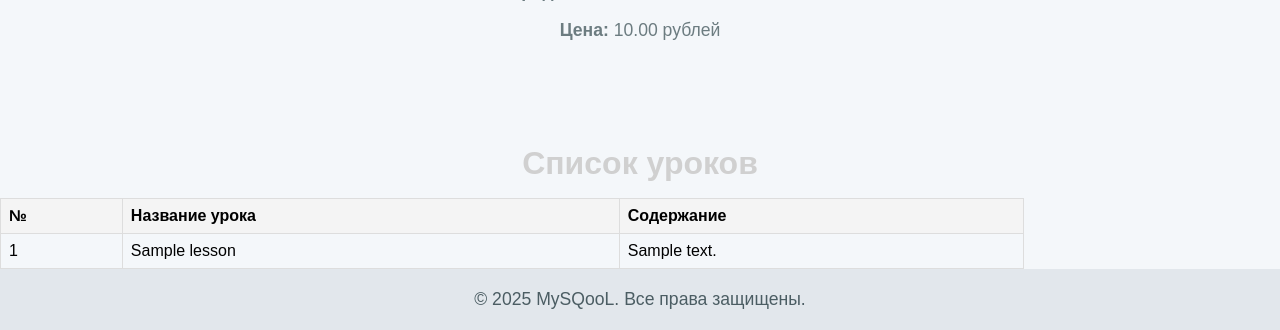
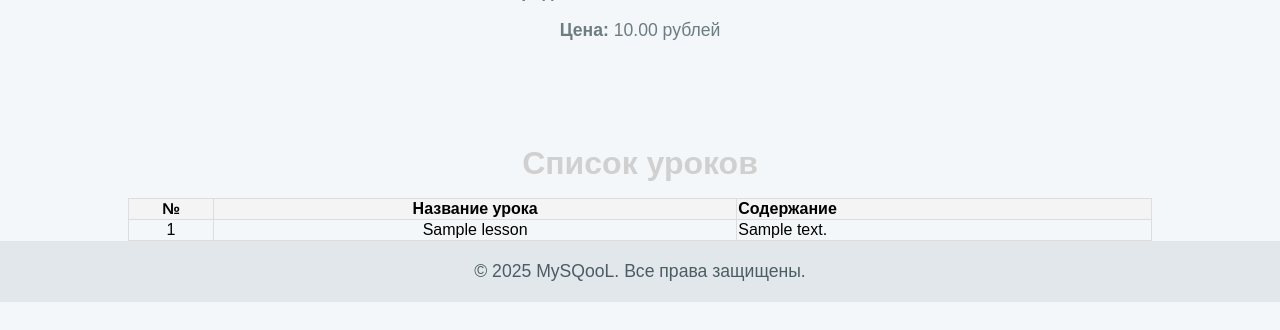
Before and after one commit to anastasia-kav/mysqool, a Django app: page /courses/1/ in a window 1280 px wide. Shown: the part 588-918 px from the top of the page. After the commit the page ends 890 px from the top, so only its background shows below. Run offline with Django 5.2, Linux system fonts and the light colour scheme; tables that the repository leaves empty hold one stand-in row (values such as "Sample post").

Commit message:
Fix style

```diff
--- a/static/styles.css
+++ b/static/styles.css
@@ -199,6 +199,8 @@ input, select, textarea {
 
 table {
     width: 80%;
+    margin-left: auto;
+    margin-right: auto;
     border-collapse: collapse;
 }
 
@@ -206,9 +208,14 @@ table, th, td {
     border: 1px solid #ddd;
 }
 
-th, td {
-    padding: 8px;
-    text-align: left;
+/* Выравнивание текста по центру для всех ячеек по умолчанию */
+td, th {
+    text-align: center;  /* Все ячейки по умолчанию выравниваются по центру */
+}
+
+/* Специальное выравнивание для последнего столбца (описание урока) */
+td:last-child, th:last-child {
+    text-align: left;  /* Для последнего столбца (описание урока) текст выравнивается по левому краю */
 }
 
 th {
```
